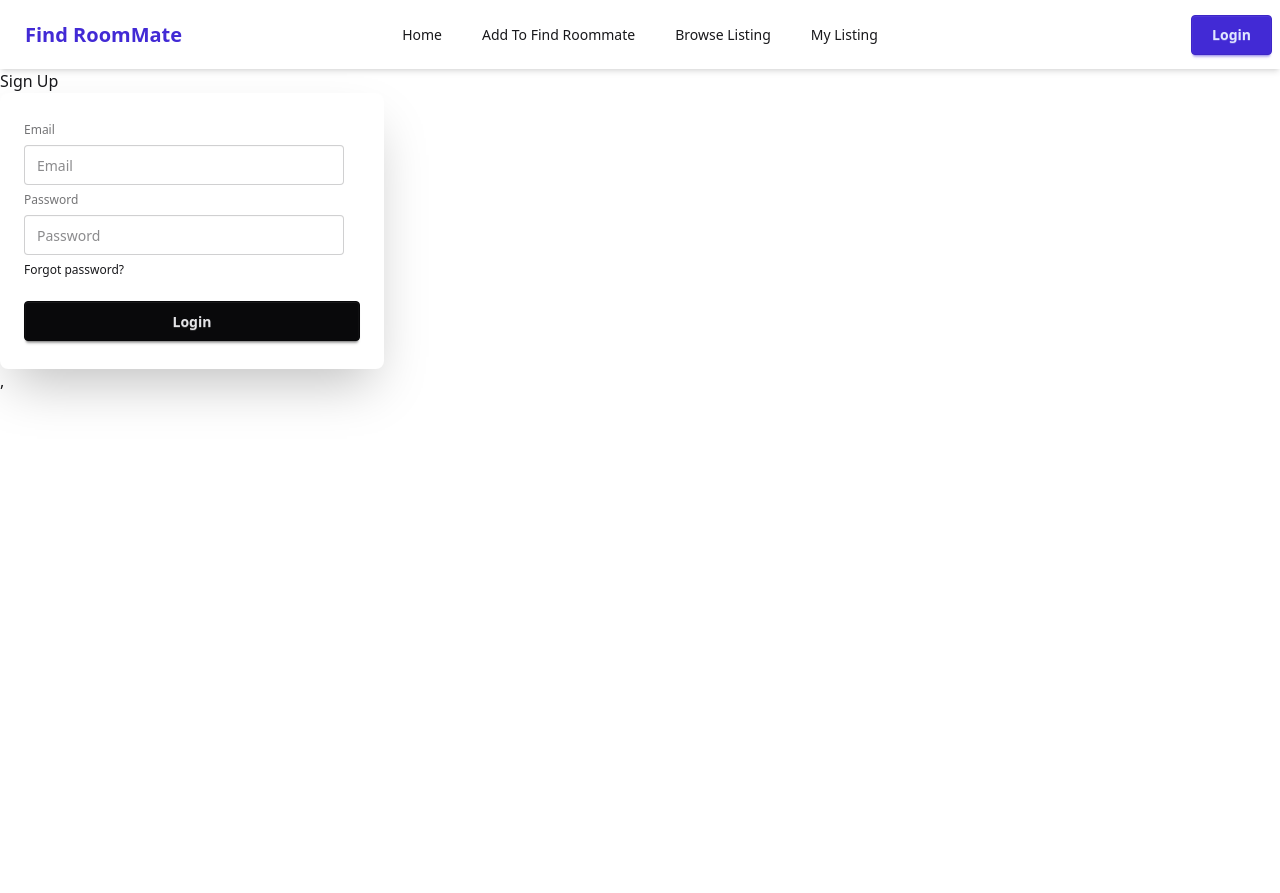
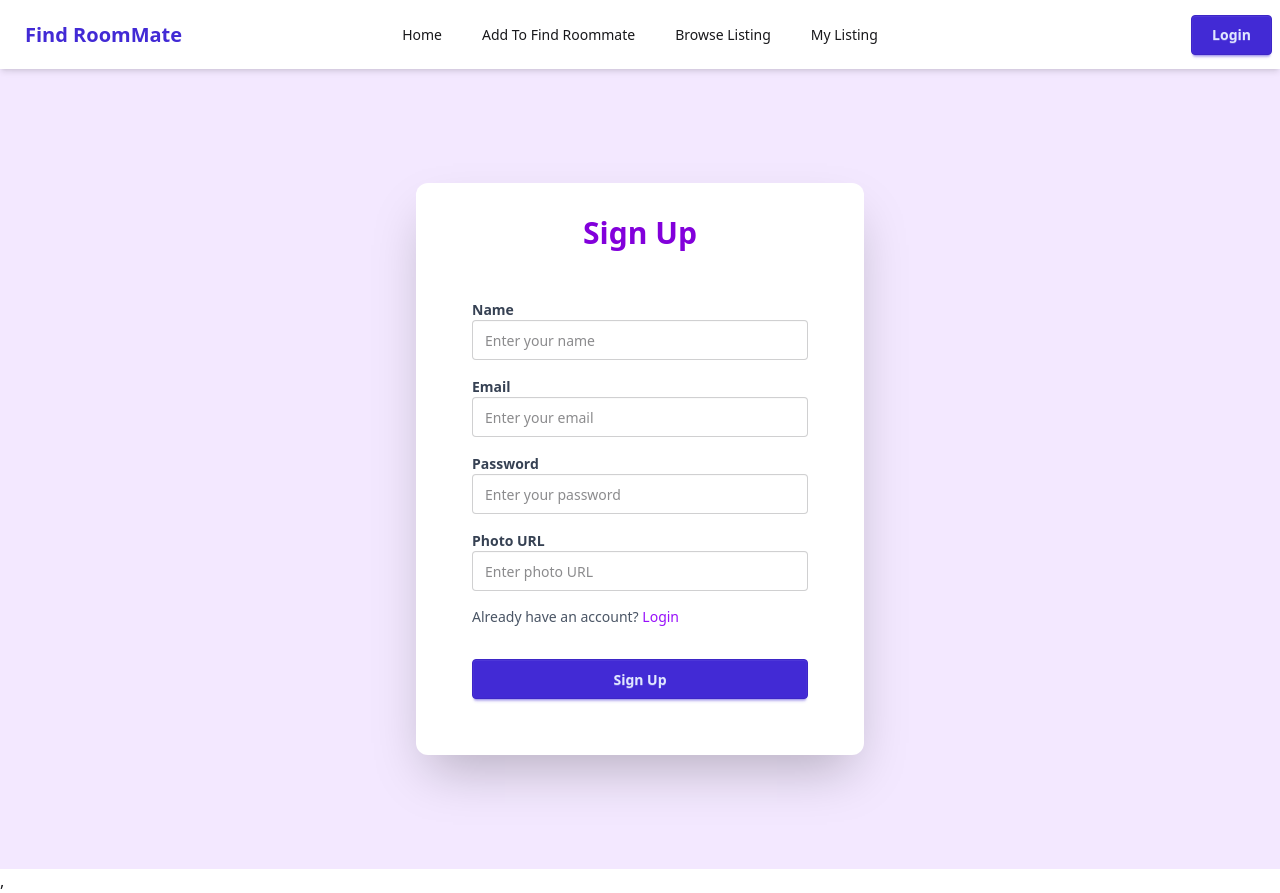
Before and after one commit to ahasanshaker/add-room-finder-client, a React (Vite) app: page /signup in a window 1280 px wide. Before the commit the page ends 800 px from the top, so only its background shows below. Built offline with nearby package versions, Linux system fonts and the light colour scheme.

Commit message:
updated sign up component

```diff
--- a/src/Component/Login.jsx
+++ b/src/Component/Login.jsx
@@ -1,17 +1,19 @@
 import React from 'react';
+import { Link } from 'react-router';
 
 const Login = () => {
     return (
         <div>
-            <h1>Log In</h1>
-             <div className="card bg-base-100 w-full max-w-sm shrink-0 shadow-2xl">
+
+             <div className="card bg-base-100 w-full mx-auto max-w-sm shrink-0 shadow-2xl">
+                 <h1 className='text-center'>Log In</h1>
       <div className="card-body">
         <fieldset className="fieldset">
           <label className="label">Email</label>
           <input type="email" className="input" placeholder="Email" />
           <label className="label">Password</label>
           <input type="password" className="input" placeholder="Password" />
-          <div><a className="link link-hover">Forgot password?</a></div>
+          <div><p>You don't have an account? please <Link to='/signup'>Register</Link></p></div>
           <button className="btn btn-neutral mt-4">Login</button>
         </fieldset>
       </div>
--- a/src/Component/SignUp.jsx
+++ b/src/Component/SignUp.jsx
@@ -1,23 +1,66 @@
 import React from 'react';
+import { Link } from 'react-router';
 
 const SignUp = () => {
-    return (
-        <div>
-            <h1>Sign Up</h1>
-             <div className="card bg-base-100 w-full max-w-sm shrink-0 shadow-2xl">
-      <div className="card-body">
-        <fieldset className="fieldset">
-          <label className="label">Email</label>
-          <input type="email" className="input" placeholder="Email" />
-          <label className="label">Password</label>
-          <input type="password" className="input" placeholder="Password" />
-          <div><a className="link link-hover">Forgot password?</a></div>
-          <button className="btn btn-neutral mt-4">Login</button>
-        </fieldset>
+  return (
+    <div className="min-h-screen flex items-center justify-center bg-purple-100">
+      <div className="card w-full max-w-md shadow-2xl bg-white rounded-xl p-8">
+        <h1 className="text-3xl font-bold text-center text-purple-700 mb-6">Sign Up</h1>
+        <div className="card-body">
+          <form className="space-y-4">
+            {/* Name Field */}
+            <div>
+              <label className="label font-semibold text-gray-700">Name</label>
+              <input
+                type="text"
+                placeholder="Enter your name"
+                className="input input-bordered w-full focus:border-purple-500 focus:ring-1 focus:ring-purple-500"
+              />
+            </div>
+
+            {/* Email Field */}
+            <div>
+              <label className="label font-semibold text-gray-700">Email</label>
+              <input
+                type="email"
+                placeholder="Enter your email"
+                className="input input-bordered w-full focus:border-purple-500 focus:ring-1 focus:ring-purple-500"
+              />
+            </div>
+
+            {/* Password Field */}
+            <div>
+              <label className="label font-semibold text-gray-700">Password</label>
+              <input
+                type="password"
+                placeholder="Enter your password"
+                className="input input-bordered w-full focus:border-purple-500 focus:ring-1 focus:ring-purple-500"
+              />
+            </div>
+
+            {/* Photo URL Field */}
+            <div>
+              <label className="label font-semibold text-gray-700">Photo URL</label>
+              <input
+                type="text"
+                placeholder="Enter photo URL"
+                className="input input-bordered w-full focus:border-purple-500 focus:ring-1 focus:ring-purple-500"
+              />
+            </div>
+
+            <p className="text-sm text-gray-600">
+              Already have an account?{' '}
+              <Link to="/login" className="text-purple-600 hover:underline font-medium">
+                Login
+              </Link>
+            </p>
+
+            <button className="btn btn-primary w-full mt-4">Sign Up</button>
+          </form>
+        </div>
       </div>
     </div>
-        </div>
-    );
+  );
 };
 
 export default SignUp;
```
